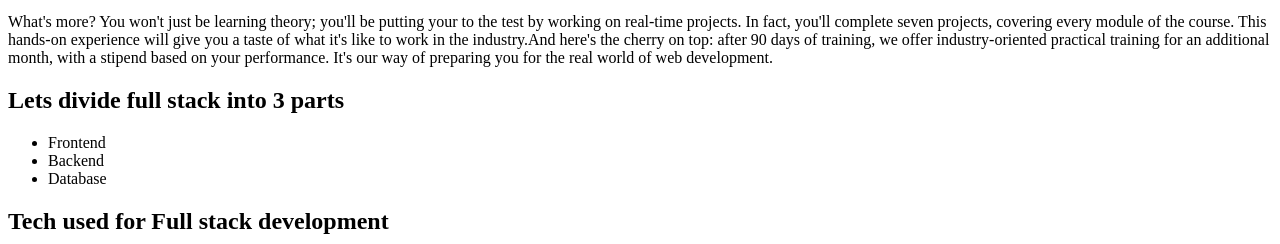
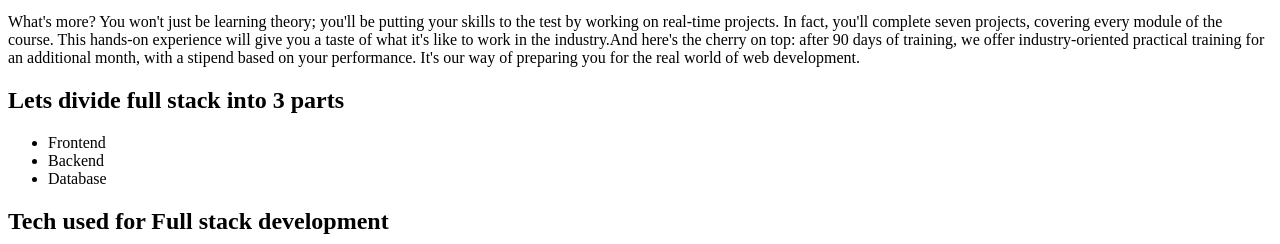
Before and after one commit to lokaesshwar/E-Learn-Web-page, a plain HTML site: page index.html in a window 1280 px wide. Shown: the part 556-800 px from the top of the page. Drawn offline with Linux system fonts and the light colour scheme.

Commit message:
Changed the texts

```diff
--- a/index.html
+++ b/index.html
@@ -25,7 +25,7 @@
 
     <p>Welcome to our web development course! Are you ready to embark on an exciting journey into the world of creating websites from scratch? Are you a complete beginner to the world of web development, our course is designed just for you. Throughout this course, you'll learn web development right from the basics, as if you're learning to walk. Our mentors and community will guide you step by step, ensuring you grasp every concept. We'll start with understanding how the internet and websites function, laying a solid foundation for your learning.</p>
 
-    <p>What's more? You won't just be learning theory; you'll be putting your to the test by working on real-time projects. In fact, you'll complete seven projects, covering every module of the course. This hands-on experience will give you a taste of what it's like to work in the industry.And here's the cherry on top: after 90 days of training, we offer industry-oriented practical training for an additional month, with a stipend based on your performance. It's our way of preparing you for the real world of web development.</p>
+    <p>What's more? You won't just be learning theory; you'll be putting your skills to the test by working on real-time projects. In fact, you'll complete seven projects, covering every module of the course. This hands-on experience will give you a taste of what it's like to work in the industry.And here's the cherry on top: after 90 days of training, we offer industry-oriented practical training for an additional month, with a stipend based on your performance. It's our way of preparing you for the real world of web development.</p>
 
     <h2>Lets divide full stack into 3 parts</h2>
     <ul>
```
